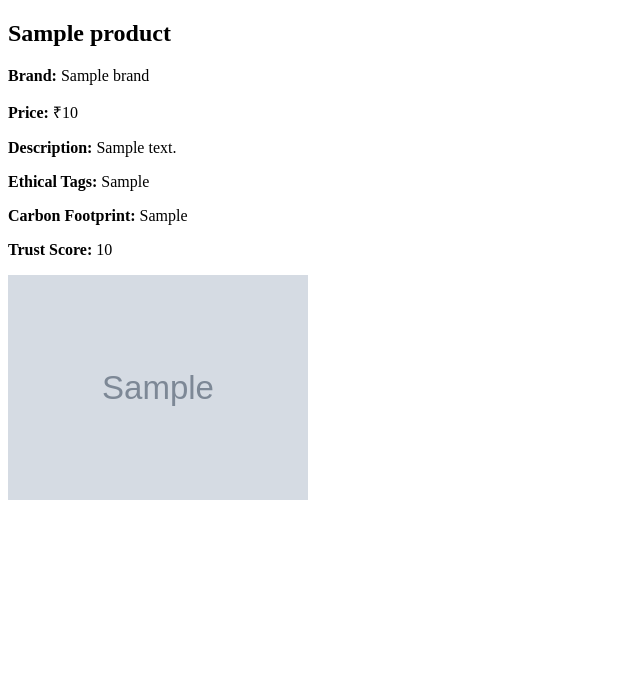
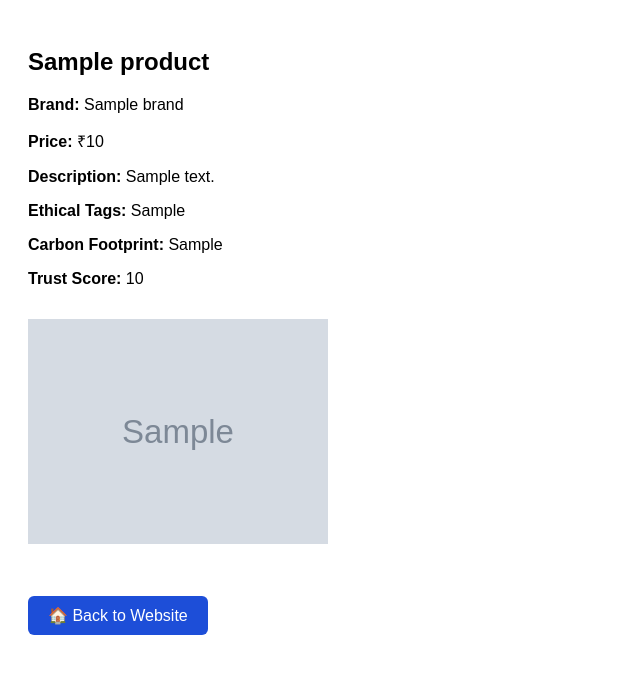
Before and after one commit to Garimaraj15/retailsphere, a Flask app: template backend/templates/product_page.html in a window 1280 px wide. Shown: the top 674 px of the page, without its empty margins (0-640 px from the left). Run offline with Flask 3, Linux system fonts and the light colour scheme; the template is opened without the code that fills it: most values are stand-ins (such as "Sample title", 1, 10 or a date in 2020); grey boxes marked "Sample" are stand-in pictures.

Commit message:
🛠️ Add Back to Website button in product_page.html

```diff
--- a/backend/templates/product_page.html
+++ b/backend/templates/product_page.html
@@ -2,6 +2,27 @@
 <html>
 <head>
   <title>{{ product.name }}</title>
+  <style>
+    body {
+      font-family: Arial, sans-serif;
+      padding: 20px;
+    }
+
+    .back-button {
+      display: inline-block;
+      margin-top: 30px;
+      padding: 10px 20px;
+      background-color: #1d4ed8;
+      color: white;
+      text-decoration: none;
+      border-radius: 6px;
+      font-size: 16px;
+    }
+
+    .back-button:hover {
+      background-color: #2563eb;
+    }
+  </style>
 </head>
 <body>
   <h2>{{ product.name }}</h2>
@@ -11,8 +32,13 @@
   <p><b>Ethical Tags:</b> {{ product.ethical_tags }}</p>
   <p><b>Carbon Footprint:</b> {{ product.carbon_footprint }}</p>
   <p><b>Trust Score:</b> {{ product.trust_score }}</p>
+
   {% if product.image_url %}
-    <img src="{{ product.image_url }}" alt="{{ product.name }}" style="max-width: 300px;" />
+    <img src="{{ product.image_url }}" alt="{{ product.name }}" style="max-width: 300px; margin-top: 15px;" />
   {% endif %}
+
+  <!-- ✅ Back to website button -->
+  <br><br>
+  <a href="/" class="back-button">🏠 Back to Website</a>
 </body>
 </html>
```
